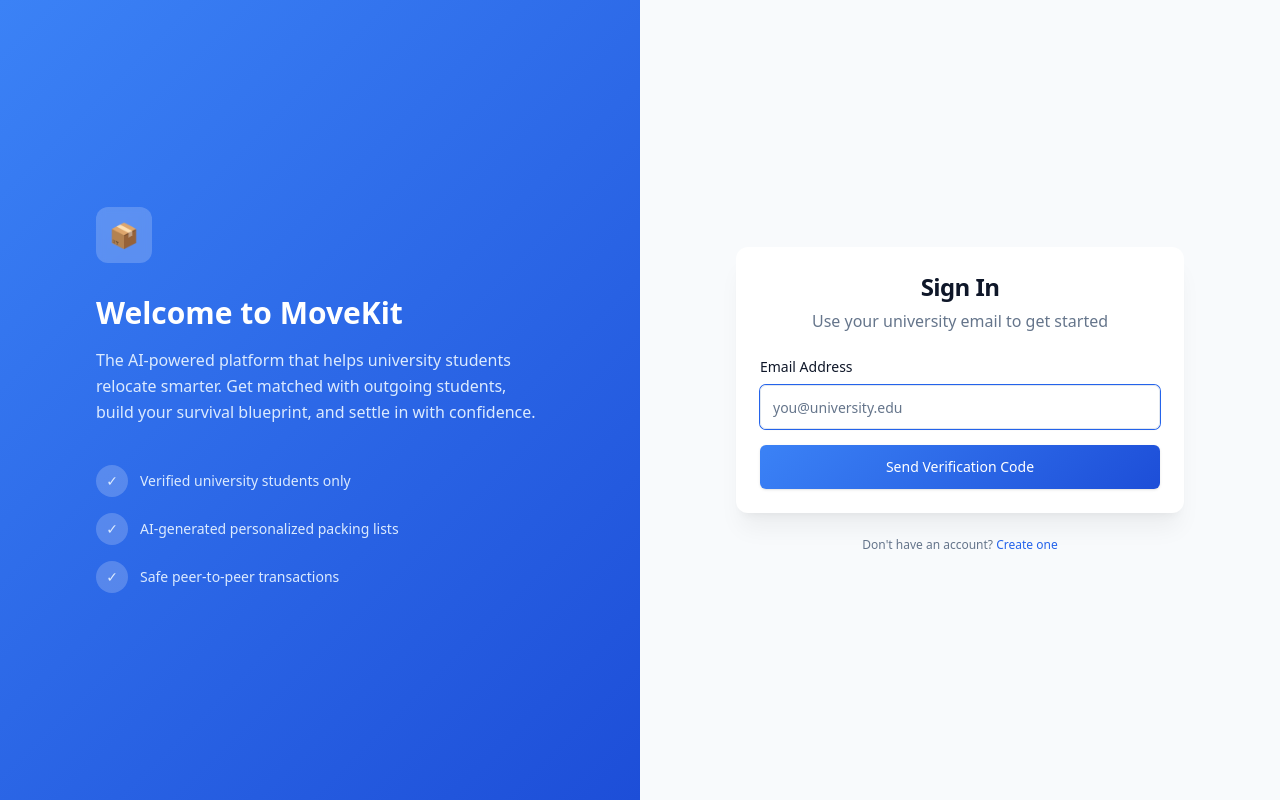
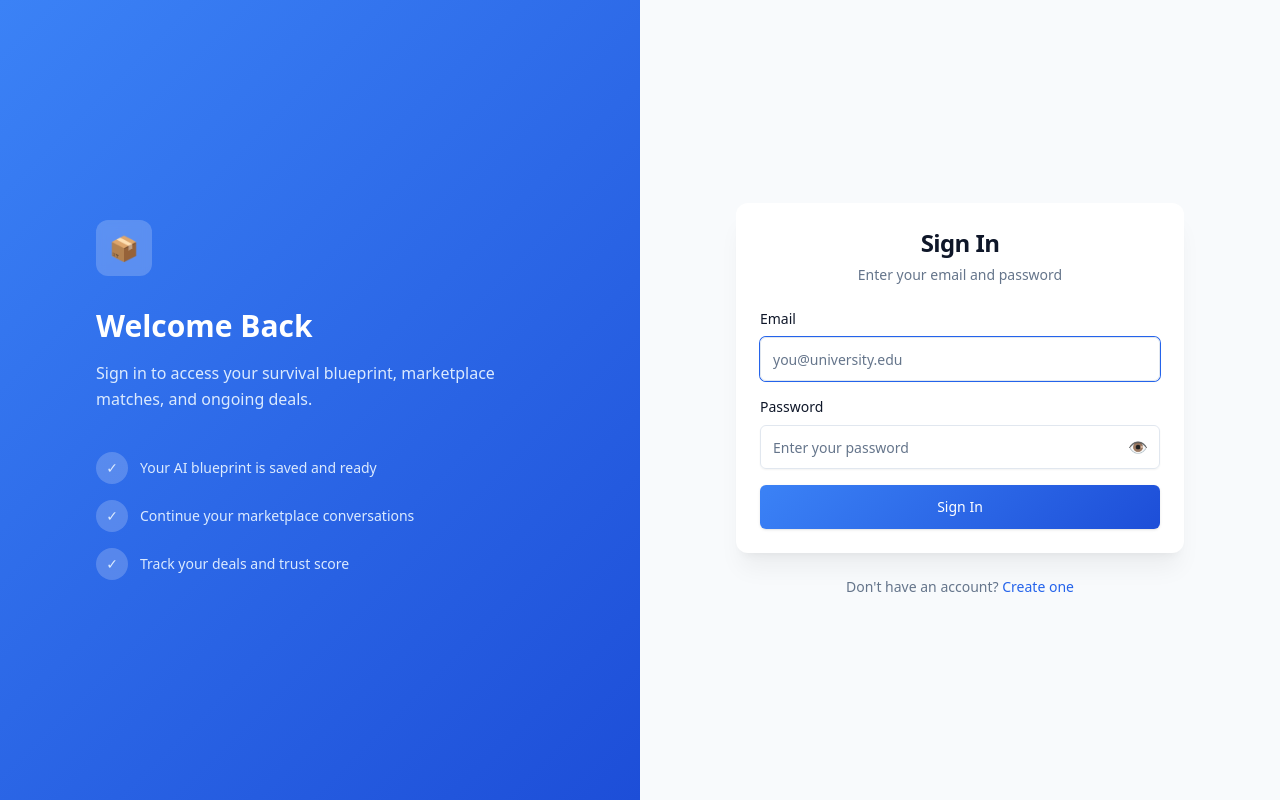
Before and after one commit to mhd-Hammad/MoveKit, a Next.js app: page /login in a window 1280 px wide. Built offline with nearby package versions, Linux system fonts and the light colour scheme.

Commit message:
feat: standard email+password login, password with show/hide eye icon, password requirements inline indicators, duplicate account prevention, clear DB data

```diff
--- a/src/app/(auth)/login/page.tsx
+++ b/src/app/(auth)/login/page.tsx
@@ -7,79 +7,40 @@ import { Button } from "@/components/ui/button"
 import { Input } from "@/components/ui/input"
 import { Card, CardContent, CardDescription, CardHeader, CardTitle } from "@/components/ui/card"
 
-type Step = "email" | "otp"
-
 export default function LoginPage() {
   const router = useRouter()
-  const [step, setStep] = useState<Step>("email")
   const [email, setEmail] = useState("")
-  const [otp, setOtp] = useState("")
+  const [password, setPassword] = useState("")
+  const [showPassword, setShowPassword] = useState(false)
   const [error, setError] = useState("")
-  const [success, setSuccess] = useState("")
   const [isLoading, setIsLoading] = useState(false)
 
-  const handleSendOtp = async (e: React.FormEvent) => {
+  const handleLogin = async (e: React.FormEvent) => {
     e.preventDefault()
     setError("")
-    setSuccess("")
 
-    if (!email.includes("@") || !email.includes(".")) {
-      setError("Please enter a valid email address")
+    if (!email || !password) {
+      setError("Please enter email and password")
       return
     }
 
     setIsLoading(true)
     try {
-      const res = await fetch("/api/auth/send-otp", {
+      const res = await fetch("/api/auth/login", {
         method: "POST",
         headers: { "Content-Type": "application/json" },
-        body: JSON.stringify({ email }),
+        body: JSON.stringify({ email, password }),
       })
 
       const data = await res.json()
 
       if (!res.ok) {
-        setError(data.error || "Failed to send code")
+        setError(data.error || "Login failed")
         return
       }
 
-      setSuccess(data.message)
-      setStep("otp")
-    } catch {
-      setError("Network error. Please try again.")
-    } finally {
-      setIsLoading(false)
-    }
-  }
-
-  const handleVerifyOtp = async (e: React.FormEvent) => {
-    e.preventDefault()
-    setError("")
-    setSuccess("")
-
-    if (otp.length !== 6 || !/^\d{6}$/.test(otp)) {
-      setError("Please enter a valid 6-digit code")
-      return
-    }
-
-    setIsLoading(true)
-    try {
-      const res = await fetch("/api/auth/verify-otp", {
-        method: "POST",
-        headers: { "Content-Type": "application/json" },
-        body: JSON.stringify({ email, otp }),
-      })
-
-      const data = await res.json()
-
-      if (!res.ok) {
-        setError(data.error || "Verification failed")
-        return
-      }
-
-      setSuccess("✓ Verified! Redirecting...")
       localStorage.setItem("movekit_user", JSON.stringify(data.user))
-      setTimeout(() => router.push("/dashboard"), 1000)
+      router.push("/dashboard")
     } catch {
       setError("Network error. Please try again.")
     } finally {
@@ -89,35 +50,34 @@ export default function LoginPage() {
 
   return (
     <div className="flex min-h-screen">
-      {/* Left panel - branding */}
+      {/* Left panel */}
       <div className="hidden lg:flex lg:w-1/2 gradient-primary items-center justify-center p-12">
         <div className="max-w-md text-white">
           <div className="mb-8 flex h-14 w-14 items-center justify-center rounded-xl bg-white/20 backdrop-blur-sm">
             <span className="text-2xl">📦</span>
           </div>
-          <h2 className="text-3xl font-bold">Welcome to MoveKit</h2>
+          <h2 className="text-3xl font-bold">Welcome Back</h2>
           <p className="mt-4 text-blue-100 leading-relaxed">
-            The AI-powered platform that helps university students relocate smarter.
-            Get matched with outgoing students, build your survival blueprint, and settle in with confidence.
+            Sign in to access your survival blueprint, marketplace matches, and ongoing deals.
           </p>
           <div className="mt-10 space-y-4">
             <div className="flex items-center gap-3 text-sm text-blue-100">
               <div className="flex h-8 w-8 items-center justify-center rounded-full bg-white/20">✓</div>
-              <span>Verified university students only</span>
+              <span>Your AI blueprint is saved and ready</span>
             </div>
             <div className="flex items-center gap-3 text-sm text-blue-100">
               <div className="flex h-8 w-8 items-center justify-center rounded-full bg-white/20">✓</div>
-              <span>AI-generated personalized packing lists</span>
+              <span>Continue your marketplace conversations</span>
             </div>
             <div className="flex items-center gap-3 text-sm text-blue-100">
               <div className="flex h-8 w-8 items-center justify-center rounded-full bg-white/20">✓</div>
-              <span>Safe peer-to-peer transactions</span>
+              <span>Track your deals and trust score</span>
             </div>
           </div>
         </div>
       </div>
 
-      {/* Right panel - form */}
+      {/* Right panel */}
       <div className="flex flex-1 items-center justify-center px-6 py-12">
         <div className="w-full max-w-md">
           <div className="mb-8 text-center lg:hidden">
@@ -131,118 +91,70 @@ export default function LoginPage() {
 
           <Card className="border-0 shadow-xl shadow-black/5">
             <CardHeader className="text-center pb-2">
-              <CardTitle className="text-2xl">
-                {step === "email" ? "Sign In" : "Enter Code"}
-              </CardTitle>
-              <CardDescription className="text-base">
-                {step === "email"
-                  ? "Use your university email to get started"
-                  : `6-digit code sent to ${email}`}
-              </CardDescription>
+              <CardTitle className="text-2xl">Sign In</CardTitle>
+              <CardDescription>Enter your email and password</CardDescription>
             </CardHeader>
             <CardContent className="pt-4">
-              {step === "email" ? (
-                <form onSubmit={handleSendOtp} className="space-y-4">
+              <form onSubmit={handleLogin} className="space-y-4">
                 <div>
-                    <label htmlFor="email" className="mb-2 block text-sm font-medium">
-                      Email Address
-                    </label>
+                  <label htmlFor="email" className="mb-2 block text-sm font-medium">Email</label>
                   <Input
                     id="email"
                     type="email"
-                      placeholder="you@university.edu"
                     value={email}
                     onChange={(e) => setEmail(e.target.value)}
+                    placeholder="you@university.edu"
                     required
                     autoFocus
                     className="h-11"
                   />
                 </div>
+                <div>
+                  <label htmlFor="password" className="mb-2 block text-sm font-medium">Password</label>
+                  <div className="relative">
+                    <Input
+                      id="password"
+                      type={showPassword ? "text" : "password"}
+                      value={password}
+                      onChange={(e) => setPassword(e.target.value)}
+                      placeholder="Enter your password"
+                      required
+                      className="h-11 pr-10"
+                    />
+                    <button
+                      type="button"
+                      onClick={() => setShowPassword(!showPassword)}
+                      className="absolute right-3 top-1/2 -translate-y-1/2 text-muted-foreground hover:text-foreground"
+                      aria-label={showPassword ? "Hide password" : "Show password"}
+                    >
+                      {showPassword ? "🙈" : "👁️"}
+                    </button>
+                  </div>
+                </div>
+
                 {error && (
                   <div className="rounded-lg bg-destructive/10 p-3 text-sm text-destructive">
                     {error}
                   </div>
                 )}
-                  {success && (
-                    <div className="rounded-lg bg-emerald-50 p-3 text-sm text-emerald-700">
-                      {success}
-                    </div>
-                  )}
+
                 <Button type="submit" className="w-full h-11 gradient-primary border-0 text-white" disabled={isLoading}>
                   {isLoading ? (
                     <span className="flex items-center gap-2">
                       <span className="h-4 w-4 animate-spin rounded-full border-2 border-white/30 border-t-white" />
-                        Sending...
+                      Signing in...
                     </span>
                   ) : (
-                      "Send Verification Code"
+                    "Sign In"
                   )}
                 </Button>
               </form>
-              ) : (
-                <form onSubmit={handleVerifyOtp} className="space-y-4">
-                  <div>
-                    <label htmlFor="otp" className="mb-2 block text-sm font-medium">
-                      Verification Code
-                    </label>
-                    <Input
-                      id="otp"
-                      type="text"
-                      inputMode="numeric"
-                      pattern="\d{6}"
-                      maxLength={6}
-                      placeholder="000000"
-                      value={otp}
-                      onChange={(e) => setOtp(e.target.value.replace(/\D/g, "").slice(0, 6))}
-                      required
-                      autoFocus
-                      className="h-14 text-center text-2xl tracking-[0.5em] font-mono"
-                    />
-                    <p className="mt-2 text-xs text-muted-foreground">
-                      Code expires in 5 minutes
-                    </p>
-                  </div>
-                  {error && (
-                    <div className="rounded-lg bg-destructive/10 p-3 text-sm text-destructive">
-                      {error}
-                    </div>
-                  )}
-                  {success && (
-                    <div className="rounded-lg bg-emerald-50 p-3 text-sm text-emerald-700">
-                      {success}
-                    </div>
-                  )}
-                  <Button type="submit" className="w-full h-11 gradient-primary border-0 text-white" disabled={isLoading}>
-                    {isLoading ? (
-                      <span className="flex items-center gap-2">
-                        <span className="h-4 w-4 animate-spin rounded-full border-2 border-white/30 border-t-white" />
-                        Verifying...
-                      </span>
-                    ) : (
-                      "Verify & Sign In"
-                    )}
-                  </Button>
-                  <Button
-                    type="button"
-                    variant="ghost"
-                    className="w-full"
-                    onClick={() => {
-                      setStep("email")
-                      setOtp("")
-                      setError("")
-                      setSuccess("")
-                    }}
-                  >
-                    ← Use a different email
-                  </Button>
-                </form>
-              )}
             </CardContent>
           </Card>
 
-          <p className="mt-6 text-center text-xs text-muted-foreground">
+          <p className="mt-6 text-center text-sm text-muted-foreground">
             Don&apos;t have an account?{" "}
-            <Link href="/register" className="text-primary hover:underline">Create one</Link>
+            <Link href="/register" className="text-primary hover:underline font-medium">Create one</Link>
           </p>
         </div>
       </div>
--- a/src/app/(auth)/register/page.tsx
+++ b/src/app/(auth)/register/page.tsx
@@ -23,6 +23,10 @@ export default function RegisterPage() {
   const [phone, setPhone] = useState("")
   const [phoneCode, setPhoneCode] = useState<PhoneCode>(phoneCodes[0])
   const [phoneError, setPhoneError] = useState("")
+  const [password, setPassword] = useState("")
+  const [confirmPassword, setConfirmPassword] = useState("")
+  const [showPassword, setShowPassword] = useState(false)
+  const [passwordErrors, setPasswordErrors] = useState<string[]>([])
   const [otp, setOtp] = useState("")
   const [universityName, setUniversityName] = useState("")
   const [universityCity, setUniversityCity] = useState("")
@@ -72,6 +76,20 @@ export default function RegisterPage() {
         return
       }
     }
+    // Validate password
+    const pwErrors: string[] = []
+    if (password.length < 8) pwErrors.push("At least 8 characters")
+    if (!/[A-Z]/.test(password)) pwErrors.push("One uppercase letter")
+    if (!/[a-z]/.test(password)) pwErrors.push("One lowercase letter")
+    if (!/[0-9]/.test(password)) pwErrors.push("One number")
+    if (!/[^A-Za-z0-9]/.test(password)) pwErrors.push("One special character")
+    if (password !== confirmPassword) pwErrors.push("Passwords don't match")
+    if (pwErrors.length > 0) {
+      setPasswordErrors(pwErrors)
+      setError("Please enter a strong password")
+      return
+    }
+    setPasswordErrors([])
     setStep("email")
   }
 
@@ -90,7 +108,7 @@ export default function RegisterPage() {
       const res = await fetch("/api/auth/send-otp", {
         method: "POST",
         headers: { "Content-Type": "application/json" },
-        body: JSON.stringify({ email }),
+        body: JSON.stringify({ email, is_registration: true }),
       })
       const data = await res.json()
       if (!res.ok) {
@@ -121,7 +139,7 @@ export default function RegisterPage() {
       const res = await fetch("/api/auth/verify-otp", {
         method: "POST",
         headers: { "Content-Type": "application/json" },
-        body: JSON.stringify({ email, otp }),
+        body: JSON.stringify({ email, otp, password }),
       })
       const data = await res.json()
       if (!res.ok) {
@@ -253,8 +271,8 @@ export default function RegisterPage() {
                     </div>
                   </div>
                 </button>
-                <p className="text-center text-xs text-muted-foreground pt-2">
-                  Already have an account? <Link href="/login" className="text-primary hover:underline">Sign in</Link>
+                <p className="text-center text-sm text-muted-foreground pt-2">
+                  Already have an account? <Link href="/login" className="text-primary hover:underline font-medium">Sign in</Link>
                 </p>
               </CardContent>
             </Card>
@@ -398,6 +416,62 @@ export default function RegisterPage() {
                     </p>
                   </div>
 
+                  {/* Password */}
+                  <div>
+                    <label className="mb-2 block text-sm font-medium">Password</label>
+                    <div className="relative">
+                      <Input
+                        type={showPassword ? "text" : "password"}
+                        value={password}
+                        onChange={(e) => { setPassword(e.target.value); setPasswordErrors([]) }}
+                        placeholder="Create a strong password"
+                        required
+                        className="h-11 pr-10"
+                      />
+                      <button
+                        type="button"
+                        onClick={() => setShowPassword(!showPassword)}
+                        className="absolute right-3 top-1/2 -translate-y-1/2 text-muted-foreground hover:text-foreground"
+                        aria-label={showPassword ? "Hide password" : "Show password"}
+                      >
+                        {showPassword ? "🙈" : "👁️"}
+                      </button>
+                    </div>
+                    <div className="mt-1.5 flex flex-wrap gap-x-3 gap-y-0.5 text-[11px]">
+                      <span className={password.length >= 8 ? "text-green-600 font-medium" : "text-gray-400"}>
+                        {password.length >= 8 ? "✓" : "○"} 8+ chars
+                      </span>
+                      <span className={/[A-Z]/.test(password) ? "text-green-600 font-medium" : "text-gray-400"}>
+                        {/[A-Z]/.test(password) ? "✓" : "○"} Uppercase
+                      </span>
+                      <span className={/[a-z]/.test(password) ? "text-green-600 font-medium" : "text-gray-400"}>
+                        {/[a-z]/.test(password) ? "✓" : "○"} Lowercase
+                      </span>
+                      <span className={/[0-9]/.test(password) ? "text-green-600 font-medium" : "text-gray-400"}>
+                        {/[0-9]/.test(password) ? "✓" : "○"} Number
+                      </span>
+                      <span className={/[^A-Za-z0-9]/.test(password) ? "text-green-600 font-medium" : "text-gray-400"}>
+                        {/[^A-Za-z0-9]/.test(password) ? "✓" : "○"} Special
+                      </span>
+                    </div>
+                  </div>
+                  <div>
+                    <label className="mb-2 block text-sm font-medium">Confirm Password</label>
+                    <div className="relative">
+                      <Input
+                        type={showPassword ? "text" : "password"}
+                        value={confirmPassword}
+                        onChange={(e) => setConfirmPassword(e.target.value)}
+                        placeholder="Re-enter password"
+                        required
+                        className="h-11 pr-10"
+                      />
+                    </div>
+                  </div>
+                  {passwordErrors.includes("Passwords don't match") && confirmPassword.length > 0 && (
+                    <p className="text-xs text-destructive">Passwords don&apos;t match</p>
+                  )}
+
                   {error && (
                     <div className="rounded-lg bg-destructive/10 p-3 text-sm text-destructive">{error}</div>
                   )}
--- /dev/null
+++ b/src/app/api/auth/login/route.ts
@@ -0,0 +1,50 @@
+import { NextRequest, NextResponse } from 'next/server'
+import bcrypt from 'bcryptjs'
+import { createAdminClient } from '@/lib/supabase/admin'
+
+// POST /api/auth/login — standard email + password login
+export async function POST(req: NextRequest) {
+  try {
+    const body = await req.json()
+    const email = body.email?.toLowerCase().trim()
+    const password = body.password
+
+    if (!email || !password) {
+      return NextResponse.json({ error: 'Email and password are required' }, { status: 400 })
+    }
+
+    const supabase = createAdminClient()
+
+    // Find user
+    const { data: user, error } = await supabase
+      .from('users')
+      .select('*')
+      .eq('email', email)
+      .single()
+
+    if (error || !user) {
+      return NextResponse.json({ error: 'Invalid email or password' }, { status: 401 })
+    }
+
+    // Check password
+    if (!user.password_hash) {
+      return NextResponse.json({ error: 'Please reset your password or register again' }, { status: 401 })
+    }
+
+    const isValid = await bcrypt.compare(password, user.password_hash)
+    if (!isValid) {
+      return NextResponse.json({ error: 'Invalid email or password' }, { status: 401 })
+    }
+
+    // Don't send password_hash to client
+    const { password_hash: _, ...safeUser } = user
+
+    return NextResponse.json({
+      message: 'Login successful',
+      user: safeUser,
+    })
+  } catch (error) {
+    console.error('Login error:', error)
+    return NextResponse.json({ error: 'Something went wrong' }, { status: 500 })
+  }
+}
--- a/src/app/api/auth/send-otp/route.ts
+++ b/src/app/api/auth/send-otp/route.ts
@@ -27,6 +27,23 @@ export async function POST(req: NextRequest) {
     }
 
     const supabase = createAdminClient()
+
+    // Check if this is a registration attempt and user already exists
+    const isRegistration = body.is_registration === true
+    if (isRegistration) {
+      const { data: existingUser } = await supabase
+        .from('users')
+        .select('id')
+        .eq('email', email)
+        .single()
+
+      if (existingUser) {
+        return NextResponse.json(
+          { error: 'An account with this email already exists. Please sign in instead.' },
+          { status: 409 }
+        )
+      }
+    }
 
     // Check if locked (too many attempts)
     const { data: existingOtp } = await supabase
```
Also changed, not shown: src/app/api/auth/verify-otp/route.ts (+9 -2 lines), src/types/database.ts (+7 -0 lines), 1 other file (tests, documents, lock files or other folders). Lines whose indentation alone changed are shown as unchanged.
